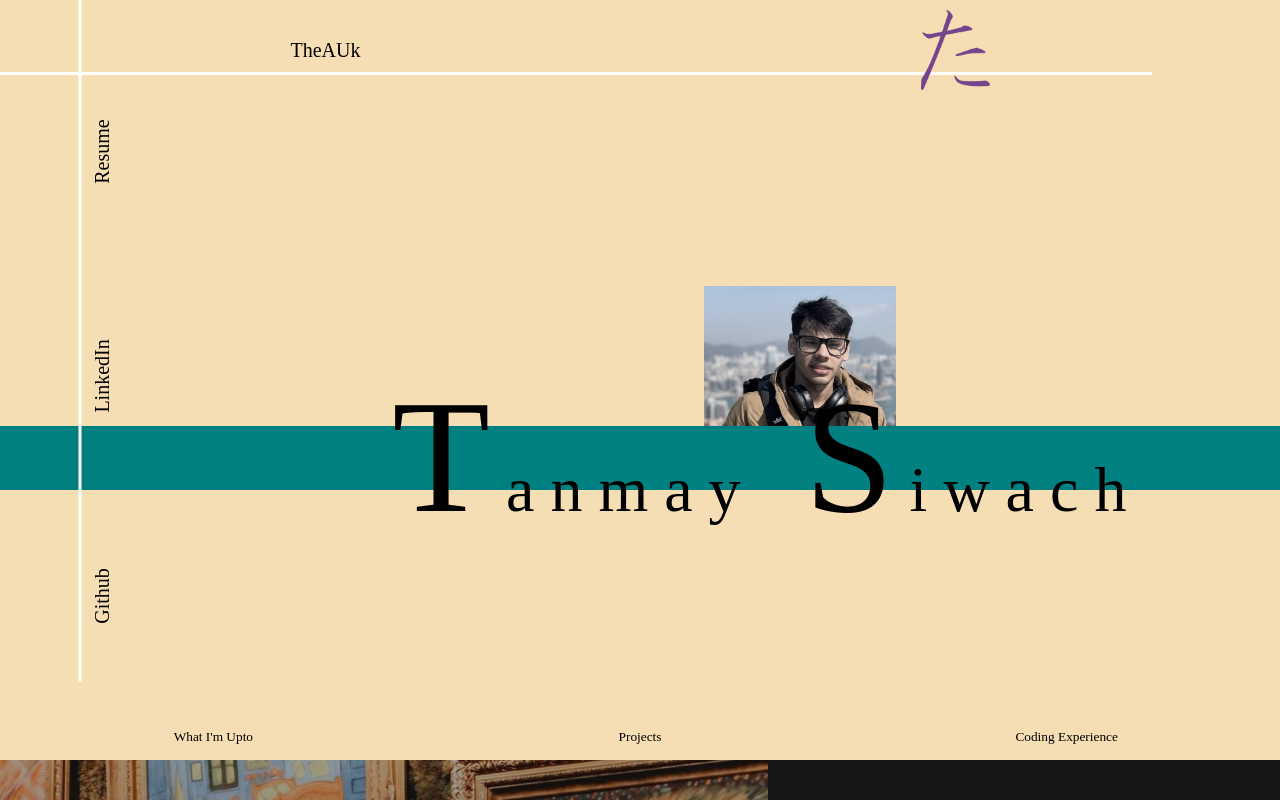
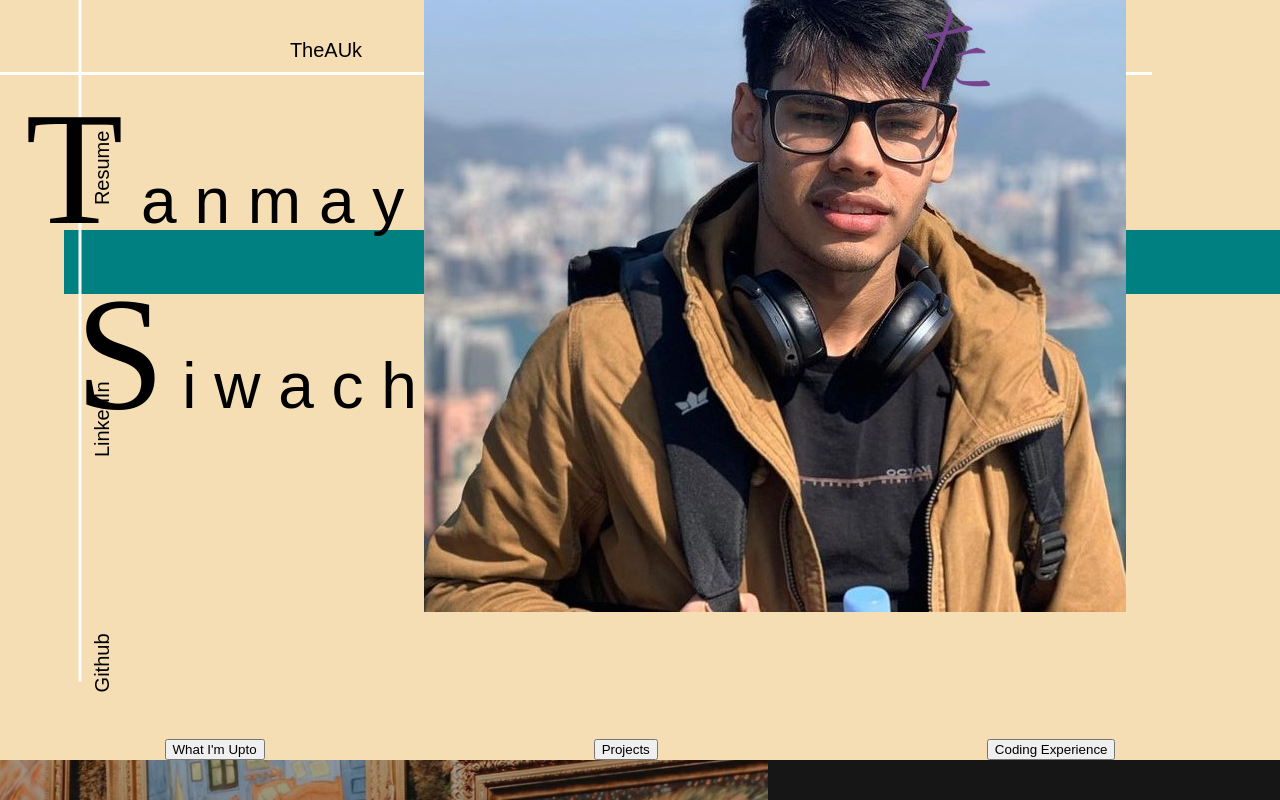
Before and after one commit to the-auk/public-web, a Next.js app: page / in a window 1280 px wide. Shown: the top 800 px of the page. Built offline with nearby package versions, Linux system fonts and the light colour scheme; a web font is replaced by a local one.

Commit message:
Update Home.module.css

```diff
--- a/styles/Home.module.css
+++ b/styles/Home.module.css
@@ -8,8 +8,9 @@
   top: 0;
   left: 0;
   color: #000000;
-  font-family: 'Montserrat';
+  font-family: 'Montserrat', sans-serif;
   font-weight: 300;
+  z-index: -5;
 }
 .wrapper{
   position: relative;
@@ -51,19 +52,29 @@
   position: absolute;
   display: flex;
   flex-direction: row;
-  justify-content: space-evenly;
+  justify-content: space-around;
   width: 80vh;
   color: #000000;
   font-size: 2.5vh;
-   -webkit-transform: rotate(-90deg);
+  -webkit-transform: rotate(-90deg);
     -moz-transform: rotate(-90deg);
     -ms-transform: rotate(-90deg);
     -o-transform: rotate(-90deg);
     transform: rotate(-90deg);
   left: -17vw;
-  top: 45vh;
+  top: 50vh;
   z-index: 20;
 }
+
+.navanchor{
+  width: 100px;
+  height: 30px;
+  display: flex;
+  flex-direction: row;
+  justify-content: center;
+  align-items: center;
+}
+
 .navbarright a:hover{
   font-size: 3vh;
 }
@@ -81,7 +92,6 @@
   top: 40vh;
 }
 
-
 .first{
   display: flex;
   flex-direction: row;
@@ -97,7 +107,7 @@
   position: absolute;
   background-color: teal;
   right: -10vw;
-  width: 100vw;
+  width: 95vw;
   height: 8vh;
 }
 .firstleft{
@@ -107,7 +117,7 @@
   justify-content: center;
 }
 .ivar{
-  font-family: 'Anonymous Pro';
+  font-family: 'Montserrat', sans-serif;
   align-self: center;
   font-size: 8vh;
 }
@@ -115,20 +125,6 @@
   font-family: 'Allison';
   font-size: 20vh;
 }
-.me{
-  max-height: 15vw;
-  width: auto;
-  filter: drop-shadow(.05rem .05rem 0.5rem #000000);
-  filter: grayscale(50%);
-}
-.firstright{
-  z-index: -3;
-  position: absolute;
-  right: 20vw;
-  bottom: 20vh;
-}
-
-
 
 .secondnav{
   width: 100%;
@@ -142,8 +138,20 @@
   justify-content: space-around;
 }
 
-.secondnav button{
-  font-family: 'Montserrat';
+.secondnav button:focus{
+  font-weight: 600;
+  font-size: 2rem;
+  letter-spacing: .3rem;
+  color: #75448C;
+}
+.secondnav button:active{
+  font-weight: 600;
+  font-size: 2rem;
+  letter-spacing: .3rem;
+  color: #75448C;
+}
+.secnavbtn{
+  font-family: 'Montserrat', sans-serif;
   display: flex;
   flex-direction: row;
   align-items: center;
@@ -155,16 +163,12 @@
   background-color: transparent;
   color: black;
   width: 100%;
+  height: 50px;
 }
-.secondnav button:hover{
+.secnavbtn:hover{
   font-size: 1.7rem;
 }
-.secondnav button:focus{
-  font-weight: 600;
-  font-size: 2rem;
-  letter-spacing: .3rem;
-  color: #75448C;
-}
+
 .wrapper2{
   width: 100vw;
   height: 100vh;
```
